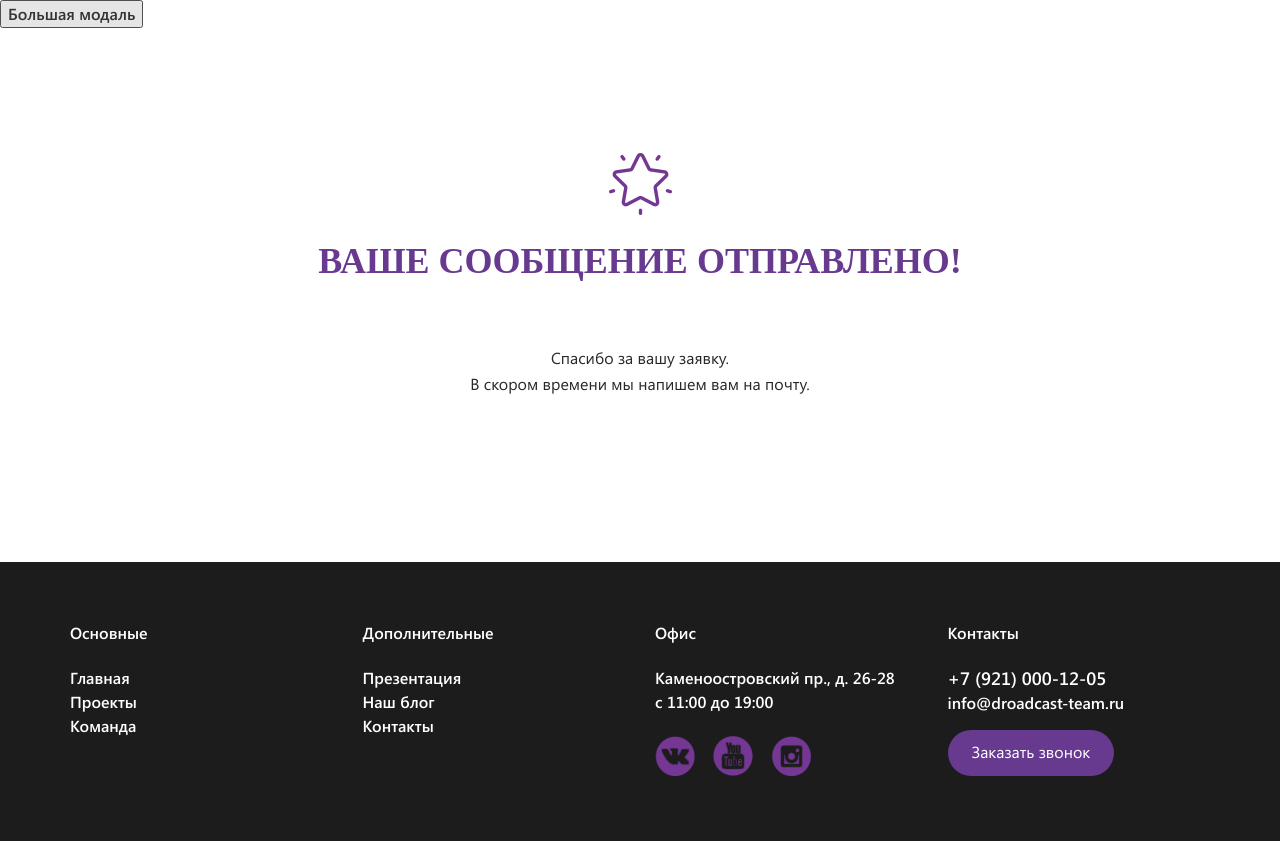
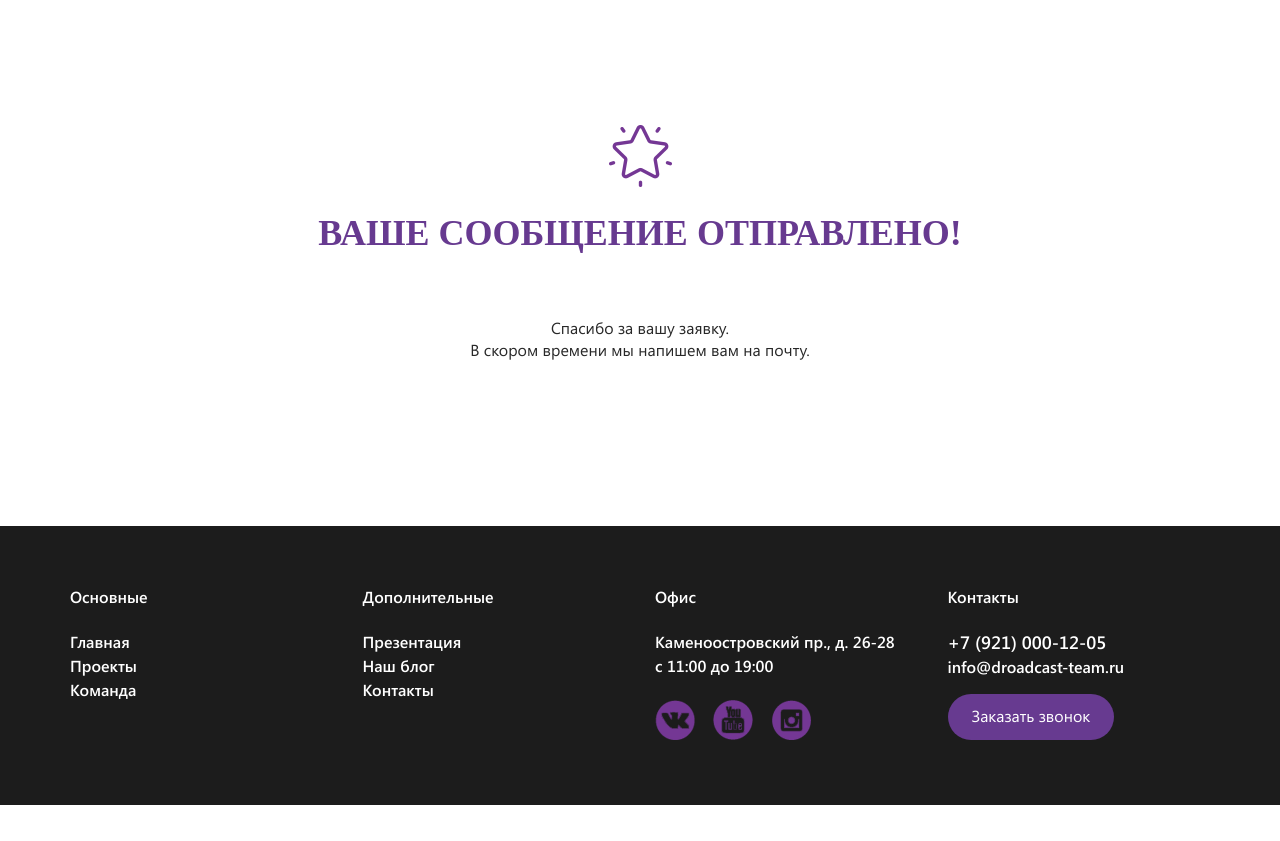
Before and after one commit to kvsemenoff/broadcast, a PHP site: page /popup.php in a window 1280 px wide. After the commit the page ends 805 px from the top, so only its background shows below. Run offline with PHP 8.4, Linux system fonts and the light colour scheme; style sheets or scripts are compiled from the project's sources; some libraries are stand-ins or nearby versions.

Commit message:
fix bugs on popup.php

```diff
--- a/css/style-de.css
+++ b/css/style-de.css
@@ -108,9 +108,11 @@
 @media only screen and (max-width: 550px) { .video__block { height: 170px; } }
 .video__block iframe { width: 100%; display: block; height: 100%; }
 
-.modal { font-family: "SegoeUIRegular", arial, sans-serif; background: #fff url(../img/popup-star.png) center 125px no-repeat; padding: 200px 0 155px; }
+.modal { font-family: "SegoeUIRegular", arial, sans-serif; background: #fff url(../img/popup-star.png) center 125px no-repeat; padding: 200px 0 155px; width: 86%; max-width: 870px; margin: 0 auto; }
+@media only screen and (max-width: 800px) { .modal { padding: 120px 0 50px; background: #fff url(../img/popup-star.png) center 75px no-repeat; } }
 .modal h2 { text-align: center; }
-.modal__descr { font-size: 16px; color: #282828; display: block; text-align: center; padding: 2px 0; }
+.modal__descr { font-size: 16px; color: #282828; display: block; text-align: center; }
+@media only screen and (max-width: 500px) { .modal__descr i { display: inline-block; } }
 
 .contact { padding: 60px 0; font-family: "SegoeUISemiBold"; }
 @media only screen and (max-width: 500px) { .contact { padding: 30px 0 20px; } }
--- a/css/style-de.scss
+++ b/css/style-de.scss
@@ -483,6 +483,13 @@
 	font-family: "SegoeUIRegular", arial, sans-serif;
 	background: #fff url(../img/popup-star.png) center 125px no-repeat;
 	padding: 200px 0 155px;
+	width: 86%;
+	max-width: 870px;
+	margin: 0 auto;
+	@media only screen and (max-width : 800px) {
+		padding: 120px 0 50px;
+		background: #fff url(../img/popup-star.png) center 75px no-repeat;
+	}
 	h2{
 		text-align: center;
 	}
@@ -491,7 +498,11 @@
 		color: #282828;
 		display: block;
 		text-align: center;
-		padding: 2px 0;
+		i{
+			@media only screen and (max-width : 500px) {
+				display: inline-block;
+			}
+		}
 	}
 }
 
--- a/popup.php
+++ b/popup.php
@@ -1,15 +1,12 @@
 <?php require_once('includes/header.php'); ?>
 
-<!-- Large modal -->
-<button class="btn btn-primary" data-toggle="modal" data-target=".bs-example-modal-lg">Большая модаль</button>
-
-<div class="modal fade bs-example-modal-lg" tabindex="-1" role="dialog" aria-labelledby="myLargeModalLabel" aria-hidden="true">
+<div class="modal fade bs-example-modal-lg">
   <div class="modal-dialog modal-lg">
     <div class="modal-content">
 			<h2 class="h2_theme_rosa h2_pink whattodo__topcaption">Ваше сообщение отправлено!</h2>
       <div class="modal__descr-block">
       	<span class="modal__descr">Спасибо за вашу заявку.</span>
-				<span class="modal__descr">В скором времени мы напишем вам на почту.</span>
+				<span class="modal__descr"><i>В скором времени </i><i>мы напишем вам на почту.</i></span>
 			</div>
     </div>
   </div>
```
